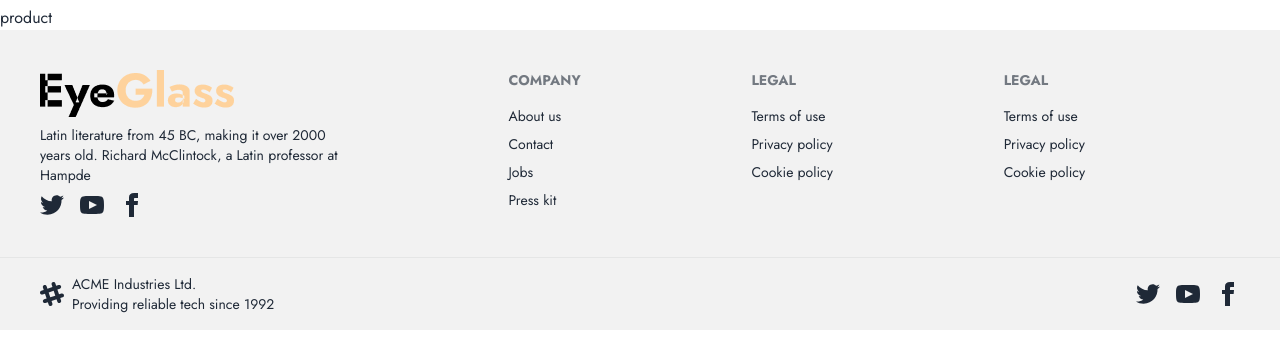
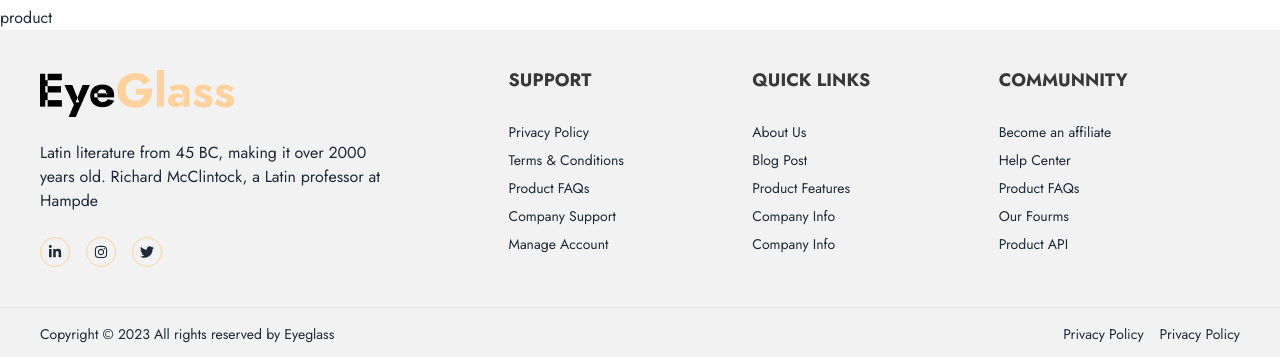
Before and after one commit to mdgausulislam/Md-Gousul_lslam-Landing-Page-Challenge, a React (Vite) app: page / in a window 1280 px wide. Shown: the part 946-1303 px from the top of the page. Before the commit the page ends 1276 px from the top, so only its background shows below. Built offline with nearby package versions, Linux system fonts and the light colour scheme.

Commit message:
complete footer section

```diff
--- /dev/null
+++ b/src/Components/Footer/Footer.css
@@ -0,0 +1,23 @@
+nav h6 {
+    font-size: 18px !important;
+    font-weight: 700 !important;
+    color: #383838 !important;
+    opacity: 1 !important;
+    padding-bottom: 16px;
+}
+
+
+.social-icons a {
+    display: flex;
+    align-items: center;
+    justify-content: center;
+    width: 30px !important;
+    height: 30px !important;
+    border: 1px solid #FED29C !important;
+    border-radius: 50%;
+}
+
+.social-icons a:hover {
+    background-color: #FED29C;
+    color: #fff;
+}
--- a/src/Components/Footer/Footer.jsx
+++ b/src/Components/Footer/Footer.jsx
@@ -1,51 +1,59 @@
 import React from 'react';
 import logo from '../../assets/EyeGlass.png'
+import { FaLinkedinIn } from "react-icons/fa6";
+import { FaInstagram } from "react-icons/fa6";
+import { FaTwitter } from "react-icons/fa";
+import { Link } from 'react-router-dom';
+import './Footer.css'
 
 const Footer = () => {
     return (
         <div>
             <footer className="footer p-10 bg-base-200 text-base-content">
                 <nav>
-                    <img src={logo} alt="" />
-                    <p>Latin literature from 45 BC, making it over 2000 <br /> years old. Richard McClintock, a Latin professor at <br /> Hampde</p>
+                    <img src={logo} alt="" className='pb-4' />
+                    <p className='text-base'>Latin literature from 45 BC, making it over 2000 <br /> years old. Richard McClintock, a Latin professor at <br /> Hampde</p>
 
-                    <div className='grid grid-flow-col gap-4'>
-                        <a><svg xmlns="http://www.w3.org/2000/svg" width="24" height="24" viewBox="0 0 24 24" className="fill-current"><path d="M24 4.557c-.883.392-1.832.656-2.828.775 1.017-.609 1.798-1.574 2.165-2.724-.951.564-2.005.974-3.127 1.195-.897-.957-2.178-1.555-3.594-1.555-3.179 0-5.515 2.966-4.797 6.045-4.091-.205-7.719-2.165-10.148-5.144-1.29 2.213-.669 5.108 1.523 6.574-.806-.026-1.566-.247-2.229-.616-.054 2.281 1.581 4.415 3.949 4.89-.693.188-1.452.232-2.224.084.626 1.956 2.444 3.379 4.6 3.419-2.07 1.623-4.678 2.348-7.29 2.04 2.179 1.397 4.768 2.212 7.548 2.212 9.142 0 14.307-7.721 13.995-14.646.962-.695 1.797-1.562 2.457-2.549z"></path></svg></a>
-                        <a><svg xmlns="http://www.w3.org/2000/svg" width="24" height="24" viewBox="0 0 24 24" className="fill-current"><path d="M19.615 3.184c-3.604-.246-11.631-.245-15.23 0-3.897.266-4.356 2.62-4.385 8.816.029 6.185.484 8.549 4.385 8.816 3.6.245 11.626.246 15.23 0 3.897-.266 4.356-2.62 4.385-8.816-.029-6.185-.484-8.549-4.385-8.816zm-10.615 12.816v-8l8 3.993-8 4.007z"></path></svg></a>
-                        <a><svg xmlns="http://www.w3.org/2000/svg" width="24" height="24" viewBox="0 0 24 24" className="fill-current"><path d="M9 8h-3v4h3v12h5v-12h3.642l.358-4h-4v-1.667c0-.955.192-1.333 1.115-1.333h2.885v-5h-3.808c-3.596 0-5.192 1.583-5.192 4.615v3.385z"></path></svg></a>
+                    <div className='grid grid-flow-col gap-4 pt-4 social-icons'>
+                        <Link><FaLinkedinIn /></Link>
+                        <Link><FaInstagram /></Link>
+                        <Link><FaTwitter /></Link>
                     </div>
 
                 </nav>
                 <nav>
-                    <h6 className="footer-title">Company</h6>
-                    <a className="link link-hover">About us</a>
-                    <a className="link link-hover">Contact</a>
-                    <a className="link link-hover">Jobs</a>
-                    <a className="link link-hover">Press kit</a>
+                    <h6 className="footer-title">Support</h6>
+                    <Link className="link link-hover">Privacy Policy</Link>
+                    <Link className="link link-hover">Terms & Conditions</Link>
+                    <Link className="link link-hover">Product FAQs</Link>
+                    <Link className="link link-hover">Company Support</Link>
+                    <Link className="link link-hover">Manage Account</Link>
                 </nav>
                 <nav>
-                    <h6 className="footer-title">Legal</h6>
-                    <a className="link link-hover">Terms of use</a>
-                    <a className="link link-hover">Privacy policy</a>
-                    <a className="link link-hover">Cookie policy</a>
+                    <h6 className="footer-title">Quick Links</h6>
+                    <Link className="link link-hover">About Us</Link>
+                    <Link className="link link-hover">Blog Post</Link>
+                    <Link className="link link-hover">Product Features</Link>
+                    <Link className="link link-hover">Company Info</Link>
+                    <Link className="link link-hover">Company Info</Link>
                 </nav>
                 <nav>
-                    <h6 className="footer-title">Legal</h6>
-                    <a className="link link-hover">Terms of use</a>
-                    <a className="link link-hover">Privacy policy</a>
-                    <a className="link link-hover">Cookie policy</a>
+                    <h6 className="footer-title">Communnity</h6>
+                    <Link className="link link-hover">Become an affiliate</Link>
+                    <Link className="link link-hover">Help Center</Link>
+                    <Link className="link link-hover">Product FAQs</Link>
+                    <Link className="link link-hover">Our Fourms</Link>
+                    <Link className="link link-hover">Product API</Link>
                 </nav>
             </footer>
             <footer className="footer px-10 py-4 border-t bg-base-200 text-base-content border-base-300">
                 <aside className="items-center grid-flow-col">
-                    <svg width="24" height="24" viewBox="0 0 24 24" xmlns="http://www.w3.org/2000/svg" fillRule="evenodd" clipRule="evenodd" className="fill-current"><path d="M22.672 15.226l-2.432.811.841 2.515c.33 1.019-.209 2.127-1.23 2.456-1.15.325-2.148-.321-2.463-1.226l-.84-2.518-5.013 1.677.84 2.517c.391 1.203-.434 2.542-1.831 2.542-.88 0-1.601-.564-1.86-1.314l-.842-2.516-2.431.809c-1.135.328-2.145-.317-2.463-1.229-.329-1.018.211-2.127 1.231-2.456l2.432-.809-1.621-4.823-2.432.808c-1.355.384-2.558-.59-2.558-1.839 0-.817.509-1.582 1.327-1.846l2.433-.809-.842-2.515c-.33-1.02.211-2.129 1.232-2.458 1.02-.329 2.13.209 2.461 1.229l.842 2.515 5.011-1.677-.839-2.517c-.403-1.238.484-2.553 1.843-2.553.819 0 1.585.509 1.85 1.326l.841 2.517 2.431-.81c1.02-.33 2.131.211 2.461 1.229.332 1.018-.21 2.126-1.23 2.456l-2.433.809 1.622 4.823 2.433-.809c1.242-.401 2.557.484 2.557 1.838 0 .819-.51 1.583-1.328 1.847m-8.992-6.428l-5.01 1.675 1.619 4.828 5.011-1.674-1.62-4.829z"></path></svg>
-                    <p>ACME Industries Ltd. <br />Providing reliable tech since 1992</p>
+                    <p>Copyright © 2023 All rights reserved by Eyeglass</p>
                 </aside>
                 <nav className="md:place-self-center md:justify-self-end">
                     <div className="grid grid-flow-col gap-4">
-                        <a><svg xmlns="http://www.w3.org/2000/svg" width="24" height="24" viewBox="0 0 24 24" className="fill-current"><path d="M24 4.557c-.883.392-1.832.656-2.828.775 1.017-.609 1.798-1.574 2.165-2.724-.951.564-2.005.974-3.127 1.195-.897-.957-2.178-1.555-3.594-1.555-3.179 0-5.515 2.966-4.797 6.045-4.091-.205-7.719-2.165-10.148-5.144-1.29 2.213-.669 5.108 1.523 6.574-.806-.026-1.566-.247-2.229-.616-.054 2.281 1.581 4.415 3.949 4.89-.693.188-1.452.232-2.224.084.626 1.956 2.444 3.379 4.6 3.419-2.07 1.623-4.678 2.348-7.29 2.04 2.179 1.397 4.768 2.212 7.548 2.212 9.142 0 14.307-7.721 13.995-14.646.962-.695 1.797-1.562 2.457-2.549z"></path></svg></a>
-                        <a><svg xmlns="http://www.w3.org/2000/svg" width="24" height="24" viewBox="0 0 24 24" className="fill-current"><path d="M19.615 3.184c-3.604-.246-11.631-.245-15.23 0-3.897.266-4.356 2.62-4.385 8.816.029 6.185.484 8.549 4.385 8.816 3.6.245 11.626.246 15.23 0 3.897-.266 4.356-2.62 4.385-8.816-.029-6.185-.484-8.549-4.385-8.816zm-10.615 12.816v-8l8 3.993-8 4.007z"></path></svg></a>
-                        <a><svg xmlns="http://www.w3.org/2000/svg" width="24" height="24" viewBox="0 0 24 24" className="fill-current"><path d="M9 8h-3v4h3v12h5v-12h3.642l.358-4h-4v-1.667c0-.955.192-1.333 1.115-1.333h2.885v-5h-3.808c-3.596 0-5.192 1.583-5.192 4.615v3.385z"></path></svg></a>
+                        <Link className="link link-hover">Privacy Policy</Link>
+                        <Link className="link link-hover">Privacy Policy</Link>
                     </div>
                 </nav>
             </footer>
```
